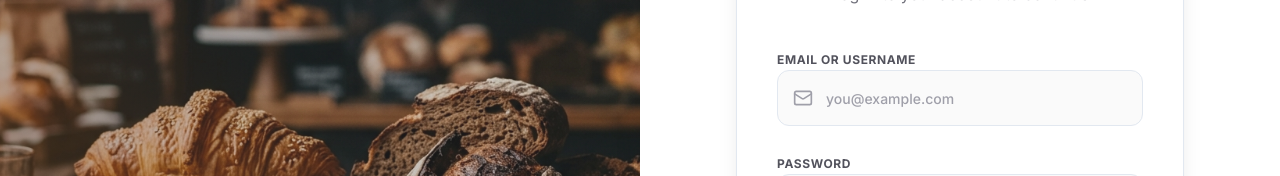
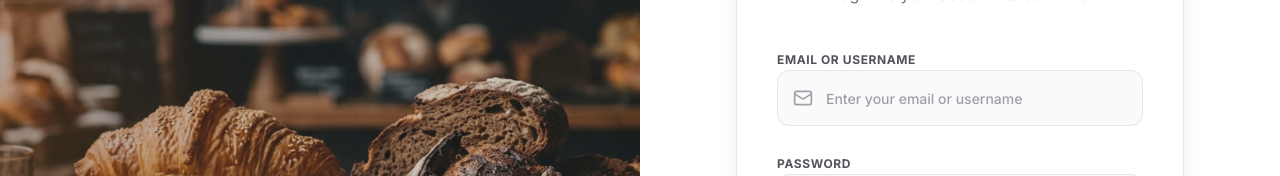
Before and after one commit to amankrmj09/bakery-website, a React (Vite) app: page /login in a window 1280 px wide. Shown: the part 317-493 px from the top of the page. Built offline with nearby package versions, Linux system fonts and the light colour scheme; no server answers; a web font is replaced by a local one.

Commit message:
refactor(ui): generalize input placeholders in login form

```diff
--- a/src/features/auth/pages/LoginPage.jsx
+++ b/src/features/auth/pages/LoginPage.jsx
@@ -101,7 +101,7 @@ export default function LoginPage() {
                   value={formData.usernameOrEmail}
                   onChange={handleChange}
                   className="w-full h-14 pl-12 pr-4 rounded-xl bg-zinc-50 border border-zinc-200 hover:border-zinc-300 focus:border-primary-500 text-zinc-900 text-sm focus:outline-none focus:ring-4 focus:ring-primary-500/10 transition-all placeholder:text-zinc-400 font-medium"
-                  placeholder="you@example.com"
+                  placeholder="Enter your email or username"
                   autoComplete="username"
                 />
               </div>
```
